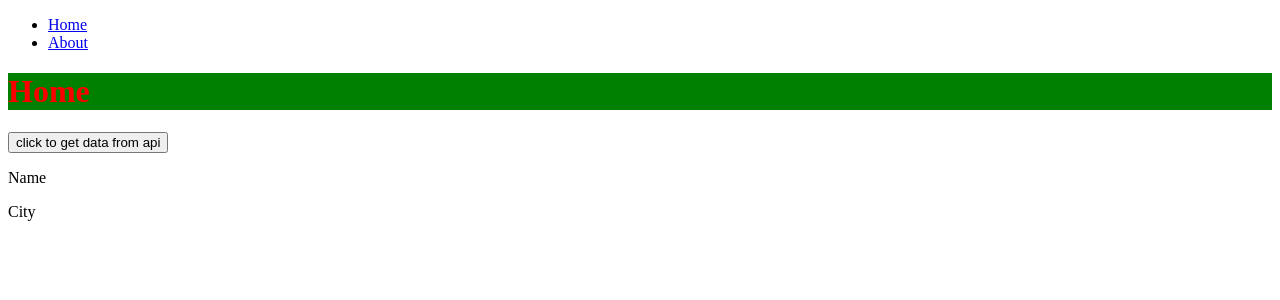
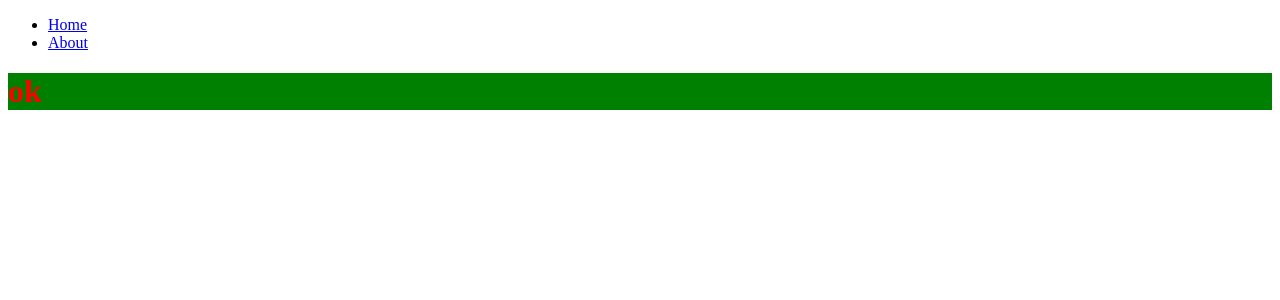
Before and after one commit to Binabh/react-ts-starter-kit, a React app: page /#/topics/subtopic in a window 1280 px wide. Before the commit this address led to /#/. Shown: the top 300 px of the page. Built offline with nearby package versions, Linux system fonts and the light colour scheme.

Commit message:
managed nesting of routes

```diff
--- a/src/app.tsx
+++ b/src/app.tsx
@@ -1,23 +1,39 @@
+/* eslint-disable function-paren-newline */
+/* eslint-disable implicit-arrow-linebreak */
+/* eslint-disable no-confusing-arrow */
 import React from 'react';
 import { Switch, Route, HashRouter as Router } from 'react-router-dom';
 import Header from 'src/components/common/Header/';
 import appRoutes from 'src/routes/';
+import { RouteType } from 'src/routes/routes.d';
+
+function generateRoutes(routes: Array<RouteType>) {
+  return (
+    <Switch>
+      {routes.map((route) =>
+        Array.isArray(route.component) ? (
+          <Route path={route.path} key={route.name} exact={route.exact || false}>
+            {generateRoutes(route.component)}
+          </Route>
+        ) : (
+          <Route
+            component={route.component as React.FC | React.ComponentClass}
+            exact={route.exact || false}
+            path={route.path}
+            key={route.name}
+          />
+        ),
+      )}
+    </Switch>
+  );
+}
 
 function App() {
   return (
     <>
       <Router>
         <Header />
-        <Switch>
-          {appRoutes.map((route) => (
-            <Route
-              component={route.component}
-              exact={route.exact || false}
-              path={route.path}
-              key={route.name}
-            />
-          ))}
-        </Switch>
+        {generateRoutes(appRoutes)}
       </Router>
     </>
   );
--- a/src/routes/app.ts
+++ b/src/routes/app.ts
@@ -1,5 +1,8 @@
+import React from 'react';
 import About from 'src/views/About/';
 import Home from 'src/views/Home/';
+import Topic from 'src/views/Topic/';
+import SubTopic from 'src/views/SubTopic/';
 import { RouteType } from './routes.d';
 
 const indexRoutes: Array<RouteType> = [
@@ -9,6 +12,14 @@ const indexRoutes: Array<RouteType> = [
     component: About,
   },
   {
+    path: '/topics',
+    name: 'Topic',
+    component: [
+      { path: '/topics/subtopic', name: 'Sub Topic', component: SubTopic },
+      { path: null, name: 'Topic', component: Topic },
+    ],
+  },
+  {
     path: '/',
     name: 'Home',
     component: Home,
--- a/src/routes/routes.d.ts
+++ b/src/routes/routes.d.ts
@@ -4,5 +4,5 @@ export type RouteType = {
   path: string;
   exact?: boolean;
   name: string;
-  component: React.ComponentClass | React.FC;
+  component: React.ComponentClass | React.FC | Array<RouteType>;
 };
--- /dev/null
+++ b/src/views/SubTopic/index.tsx
@@ -0,0 +1,5 @@
+import React from 'react';
+
+export default function SubTopic() {
+  return <h1>ok</h1>;
+}
--- /dev/null
+++ b/src/views/Topic/index.tsx
@@ -0,0 +1,5 @@
+import React from 'react';
+
+export default function Topic() {
+  return <h1>Hello</h1>;
+}
```
